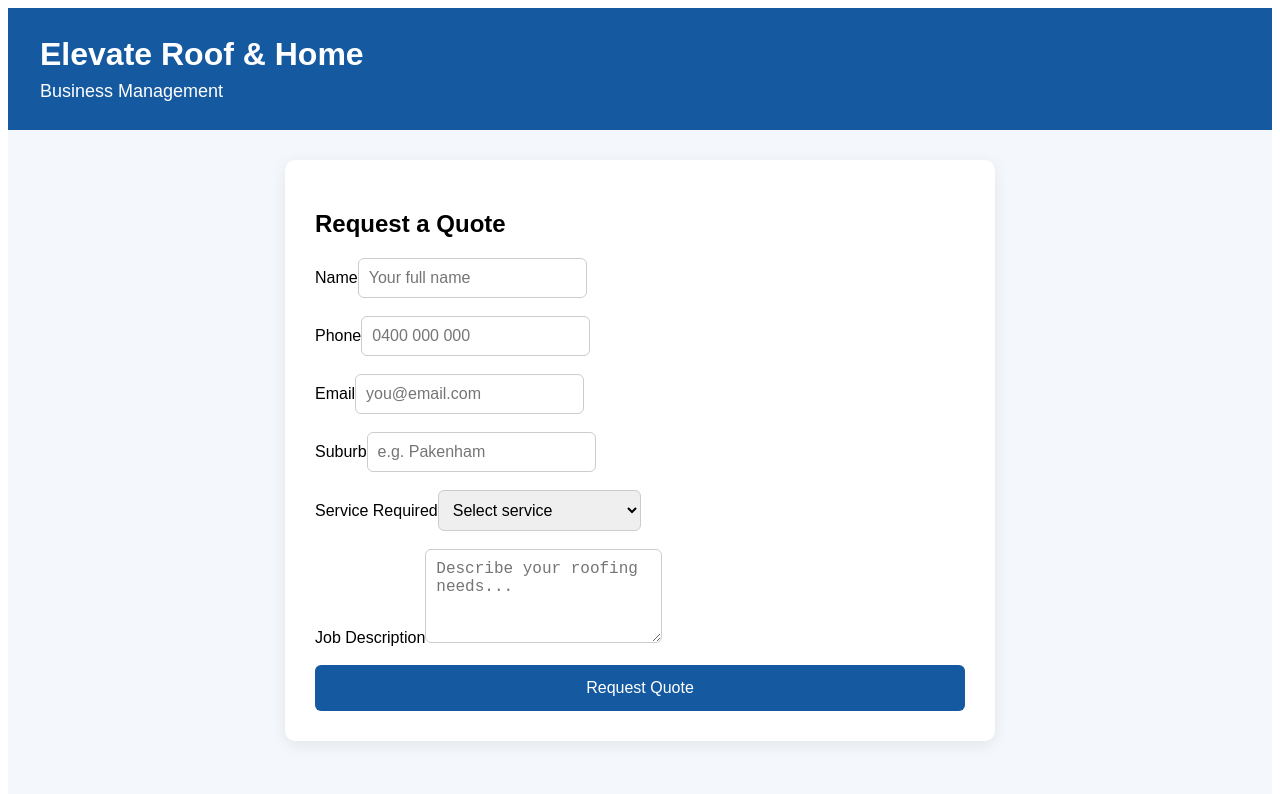
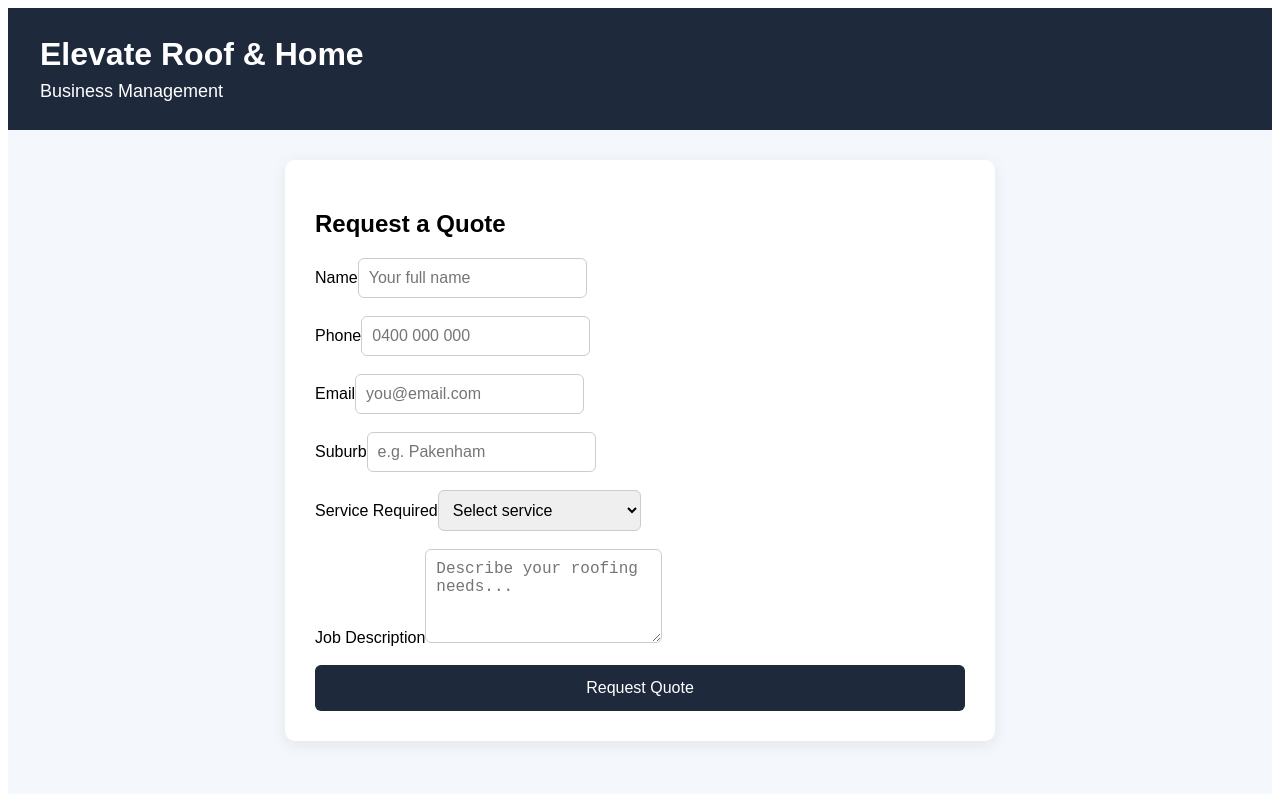
Before and after one commit to elevateroofandhome/Elevateapp, a Next.js app: page / in a window 1280 px wide. Shown: the top 794 px of the page. Built offline with nearby package versions, Linux system fonts and the light colour scheme.

Commit message:
Update page.js

```diff
--- a/app/page.js
+++ b/app/page.js
@@ -17,7 +17,7 @@ export default function Home() {
       {/* HEADER */}
       <div
         style={{
-          background: "#155aa0",
+          background: "#1e293b",
           color: "white",
           padding: "28px 32px",
         }}
@@ -134,7 +134,7 @@ export default function Home() {
           <button
             type="submit"
             style={{
-              background: "#155aa0",
+              background: "#1e293b",
               color: "white",
               padding: "14px",
               border: "none",
```
